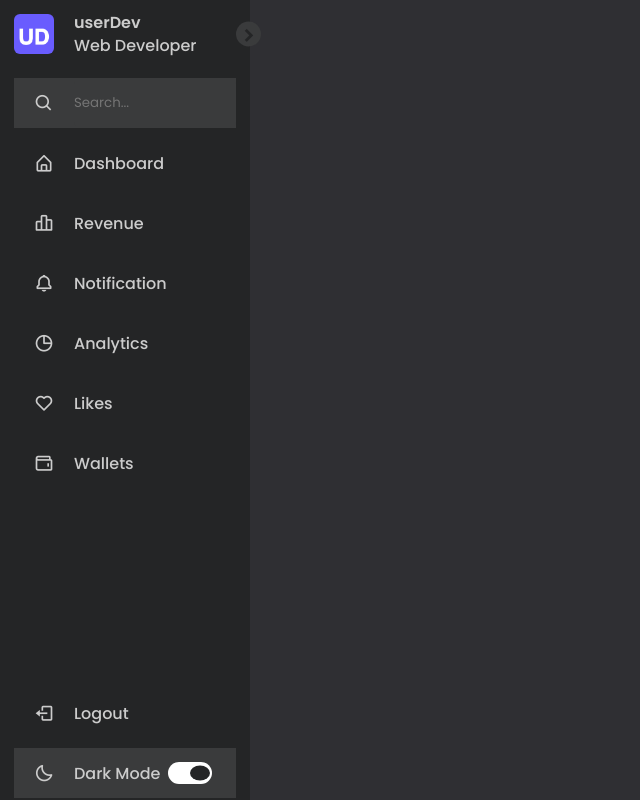
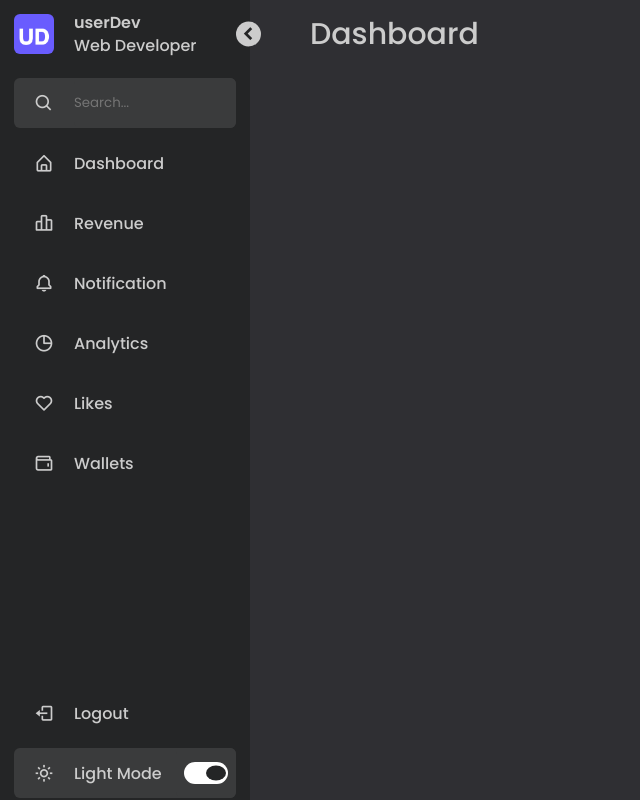
Before and after one commit to moouro/dashboard-sidebar, a plain HTML site: page index.html in a window 1280 px wide. Both pictures are taken after a click on the element 190 px from the left and 773 px from the top of the page. Shown: the whole page, without its empty margins (0-640 px from the left). Drawn offline with nearby package versions, Linux system fonts and the light colour scheme.

Commit message:
projeto finalizado

```diff
--- a/index.html
+++ b/index.html
@@ -9,6 +9,9 @@
       href="https://unpkg.com/boxicons@2.1.1/css/boxicons.min.css"
       rel="stylesheet"
     />
+
+    <!-- === Favicon === -->
+    <link rel="shortcut icon" href="./img/icon-logo.png" type="image/x-png" />
 
     <!-- === CSS === -->
     <link rel="stylesheet" href="main.css" />
@@ -106,6 +109,10 @@
       </div>
     </nav>
 
+    <section class="home">
+      <div class="text">Dashboard</div>
+    </section>
+
     <script src="./main.js"></script>
   </body>
 </html>
--- a/main.css
+++ b/main.css
@@ -50,6 +50,12 @@ body.dark {
   width: 250px;
   padding: 10px 14px;
   background: var(--sidebar-color);
+  transition: var(--tran-04);
+  z-index: 100;
+}
+
+.sidebar.close {
+  width: 90px;
 }
 
 /* === Reusable CSS === */
@@ -57,6 +63,13 @@ body.dark {
   font-size: 16px;
   font-weight: 500;
   color: var(--text-color);
+  transition: var(--tran-02);
+  white-space: nowrap;
+  opacity: 1;
+}
+
+.sidebar.close .text {
+  opacity: 0;
 }
 
 .sidebar .image {
@@ -119,20 +132,31 @@ header .image-text .header-text {
   position: absolute;
   top: 50%;
   right: -25px;
-  transform: translateY(-50%);
+  transform: translateY(-50%) rotate(180deg);
   height: 25px;
   width: 25px;
-  background: var(--primary-color);
+  background-color: var(--primary-color);
+  color: var(--sidebar-color);
+  border-radius: 50%;
   display: flex;
   align-items: center;
   justify-content: center;
-  border-radius: 50%;
-  color: var(--sidebar-color);
   font-size: 22px;
+  cursor: pointer;
+  transition: var(--tran-05);
+}
+
+.sidebar.close header .toggle {
+  transform: translateY(-50%);
+}
+
+body.dark .sidebar header .toggle {
+  background: var(--text-color);
 }
 
 .sidebar .search-box {
   background: var(--primary-color-light);
+  border-radius: 6px;
 }
 
 .search-box input {
@@ -163,6 +187,11 @@ header .image-text .header-text {
   color: var(--sidebar-color);
 }
 
+body.dark .sidebar li a:hover .icon,
+body.dark .sidebar li a:hover .text {
+  color: var(--text-color);
+}
+
 .sidebar .menu-bar {
   height: calc(100% - 50px);
   display: flex;
@@ -171,6 +200,8 @@ header .image-text .header-text {
 }
 
 .menu-bar .mode {
+  position: relative;
+  border-radius: 6px;
   background: var(--primary-color-light);
 }
 
@@ -183,18 +214,32 @@ header .image-text .header-text {
 
 .menu-bar .mode i {
   position: absolute;
+  transition: var(--tran-03);
 }
 
 .menu-bar .mode i.sun {
   opacity: 0;
 }
 
+body.dark .menu-bar .mode i.sun {
+  opacity: 1;
+}
+
+body.dark .menu-bar .mode i.moon {
+  opacity: 0;
+}
+
 .menu-bar .mode .toggle-switch {
+  position: absolute;
+  right: 0;
   display: flex;
   align-items: center;
   justify-content: center;
   height: 100%;
   min-width: 60px;
+  cursor: pointer;
+  border-radius: 6px;
+  background: var(--primary-color-light);
 }
 
 .toggle-switch .switch {
@@ -222,3 +267,29 @@ header .image-text .header-text {
 body.dark .switch::before {
   left: 22px;
 }
+
+.home {
+  position: absolute;
+  top: 0;
+  top: 0;
+  left: 250px;
+  height: 100vh;
+  width: calc(100% - 250px);
+  background-color: var(--body-color);
+  transition: var(--tran-05);
+}
+.home .text {
+  font-size: 30px;
+  font-weight: 500;
+  color: var(--text-color);
+  padding: 12px 60px;
+}
+
+.sidebar.close ~ .home {
+  left: 90px;
+  height: 100vh;
+  width: calc(100% - 90px);
+}
+body.dark .home .text {
+  color: var(--text-color);
+}
--- a/main.js
+++ b/main.js
@@ -5,6 +5,16 @@ searchBtn = body.querySelector('.search-box')
 modeSwitch = body.querySelector('.toggle-switch')
 modeText = body.querySelector('.mode-text')
 
+toggle.addEventListener('click', () => {
+  sidebar.classList.toggle('close')
+})
+
 modeSwitch.addEventListener('click', () => {
   body.classList.toggle('dark')
+
+  if (body.classList.contains('dark')) {
+    modeText.textContent = 'Light Mode'
+  } else {
+    modeText.textContent = 'Dark Mode'
+  }
 })
```
